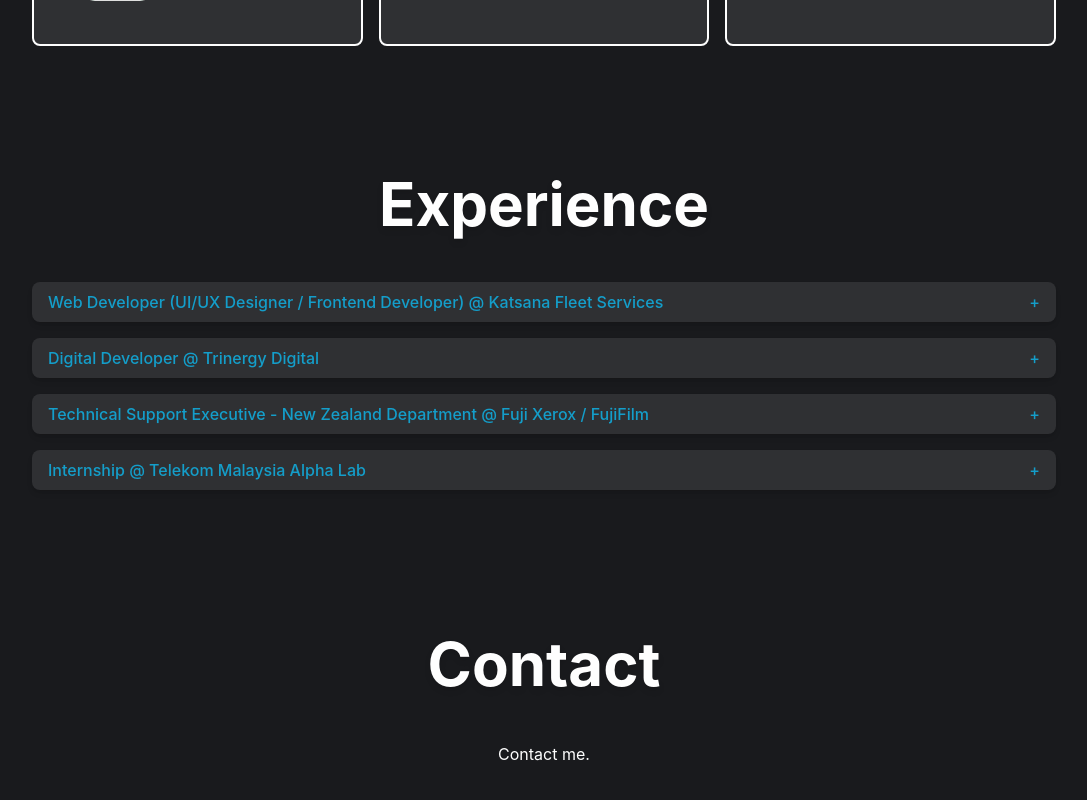
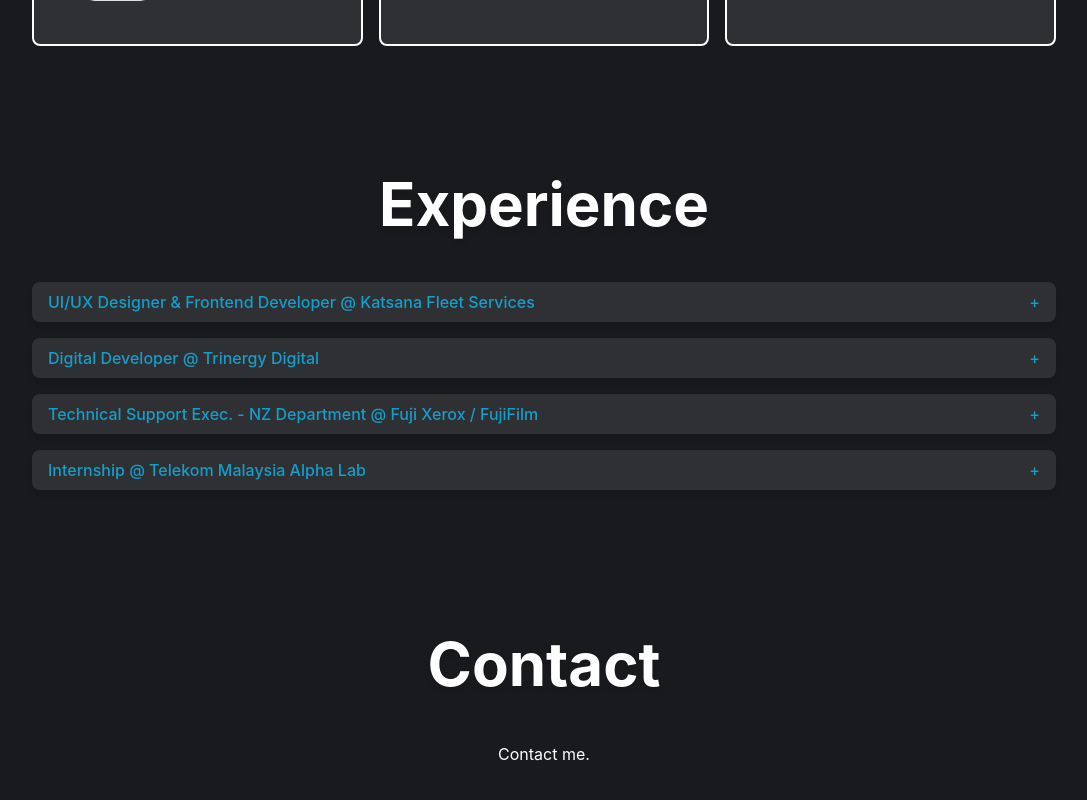
Before and after one commit to FattahSalleh/fattahsalleh.github.io, a React (Create React App) app in the folder fattah-portfolio/: page / in a window 1280 px wide. Shown: the part 2318-3118 px from the top of the page, without its empty margins (96-1183 px from the left). Built offline with nearby package versions, Linux system fonts and the light colour scheme.

Commit message:
chore: edit details for experience

```diff
--- a/fattah-portfolio/src/data/experienceDetails.ts
+++ b/fattah-portfolio/src/data/experienceDetails.ts
@@ -2,7 +2,7 @@ import { Experience } from "../common/types";
 
 export const experience: Experience[] = [
 	{
-		position: "Web Developer (UI/UX Designer / Frontend Developer)",
+		position: "UI/UX Designer & Frontend Developer",
 		company: "Katsana Fleet Services",
 		timeRange: "November 2023 - Current",
 		responsibility: [
@@ -50,7 +50,7 @@ export const experience: Experience[] = [
 		location: "Selangor, Malaysia",
 	},
 	{
-		position: "Technical Support Executive - New Zealand Department",
+		position: "Technical Support Exec. - NZ Department",
 		company: "Fuji Xerox / FujiFilm",
 		timeRange: "July 2020 - February 2021",
 		responsibility: [
```
